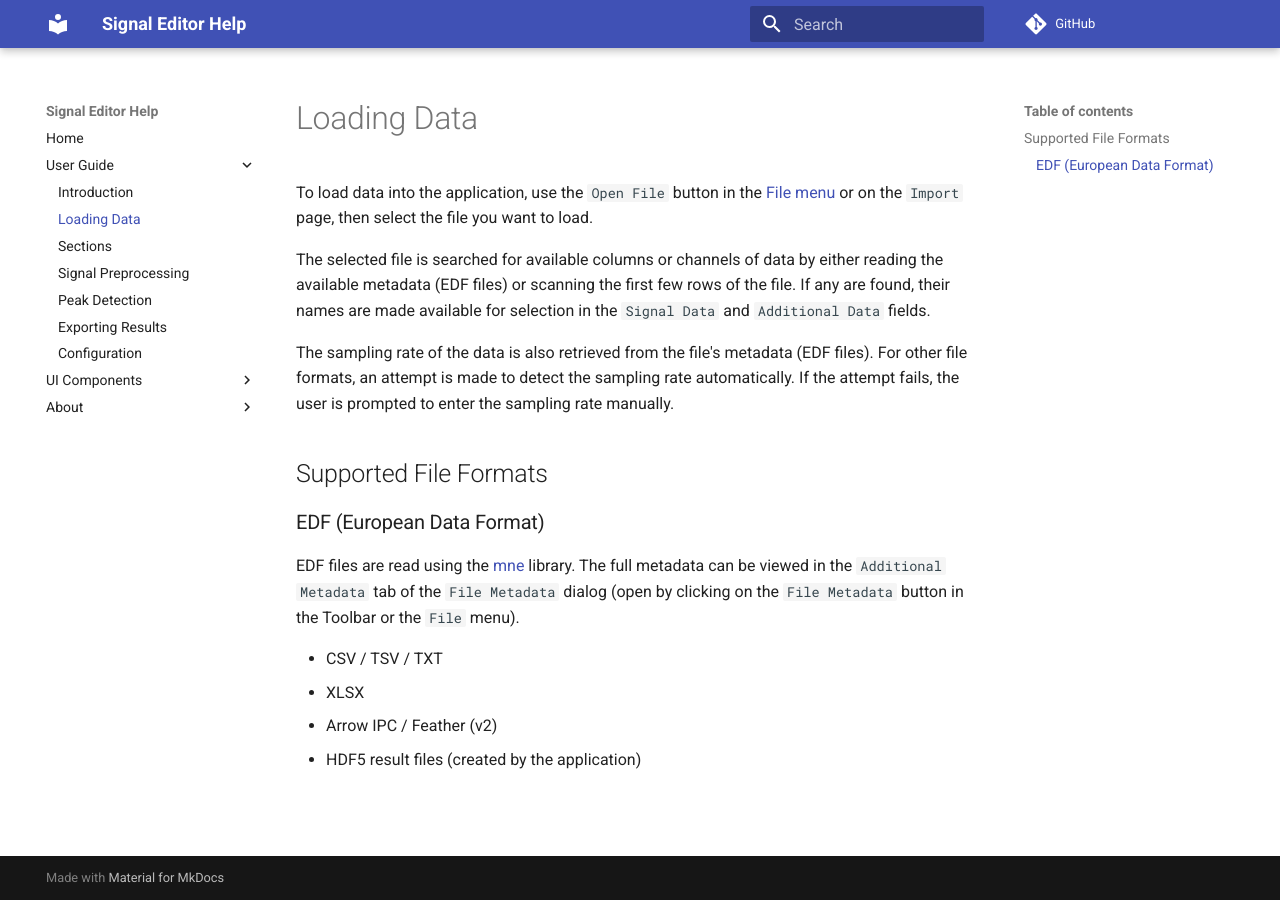
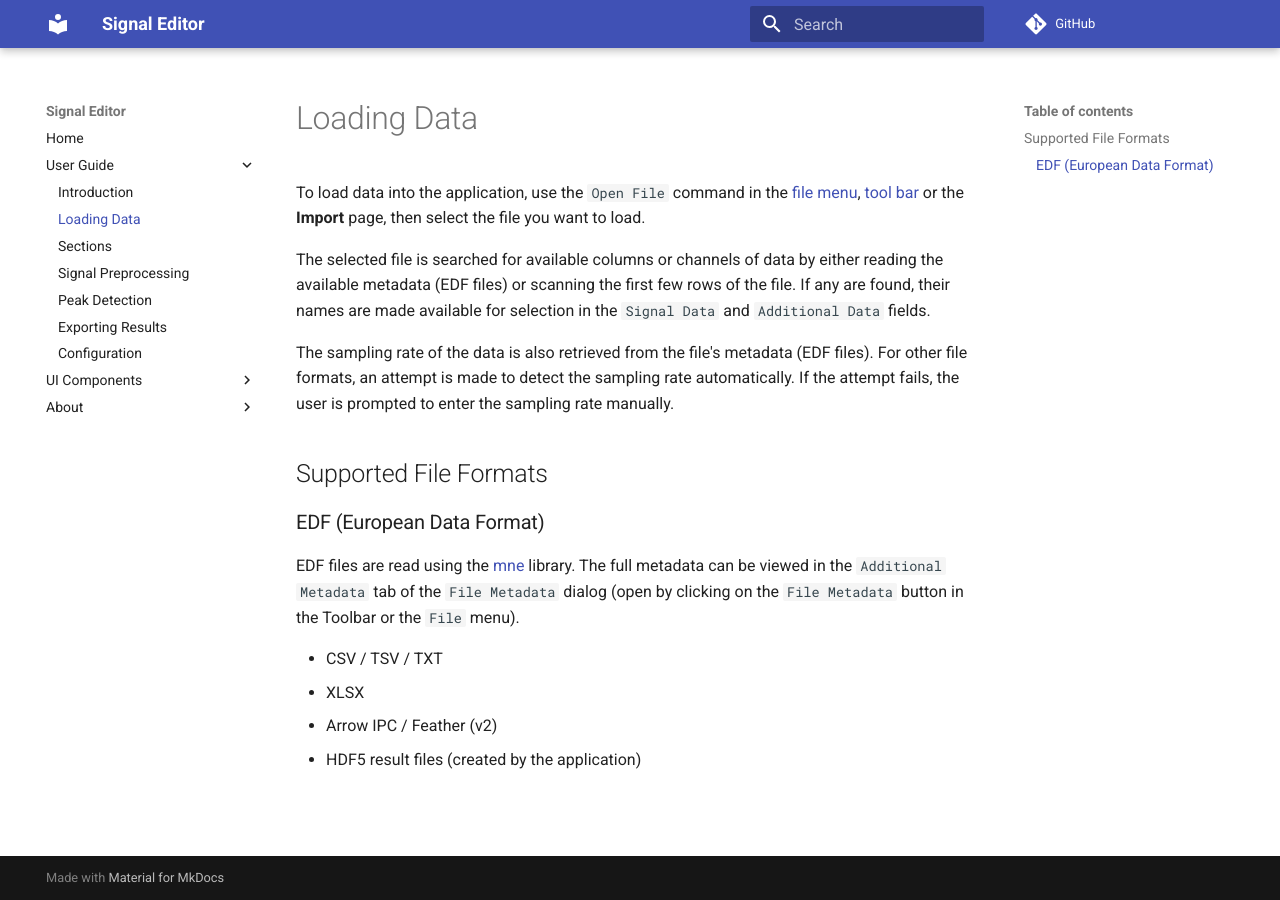
Before and after one commit to fred-kr/signal-editor-v2, an MkDocs documentation site: the page built from docs/user_guide/loading_data.md, in a window 1280 px wide. Built offline with MkDocs 1.6.1 and Material for MkDocs 9.7.7, drawn with Linux system fonts in a browser that asks for light colours; comment, search, counter and statistics services are not loaded.

Commit message:
More documentation

```diff
--- a/docs/user_guide/loading_data.md
+++ b/docs/user_guide/loading_data.md
@@ -1,6 +1,6 @@
 # Loading Data
 
-To load data into the application, use the `Open File` button in the [File menu](../ui_components/) or on the `Import` page, then select the file you want to load.
+To load data into the application, use the `Open File` command in the [file menu](../ui_components/menu_bar.md), [tool bar](../ui_components/tool_bar.md) or the **Import** page, then select the file you want to load.
 
 The selected file is searched for available columns or channels of data by either reading the available metadata (EDF files) or scanning the first few rows of the file. If any are found, their names are made available for selection in the `Signal Data` and `Additional Data` fields.
 
--- a/mkdocs.yml
+++ b/mkdocs.yml
@@ -1,4 +1,4 @@
-site_name: Signal Editor Help
+site_name: Signal Editor
 site_url: https://fred-kr.github.io/
 repo_url: https://github.com/fred-kr/signal-editor-v2
 theme:
@@ -19,6 +19,7 @@
     - 'Configuration': 'user_guide/configuration.md'
   - 'UI Components':
     - 'Menu Bar': 'ui_components/menu_bar.md'
+    - 'Tool Bar': 'ui_components/tool_bar.md'
     - 'Section List': 'ui_components/section_list.md'
     - 'Parameter Inputs': 'ui_components/parameter_inputs.md'
     - 'Status Log': 'ui_components/status_log.md'
```
Also changed, not shown: docs/ui_components/menu_bar.md (+2 -0 lines), docs/ui_components/section_list.md (+14 -0 lines), docs/ui_components/tool_bar.md (added, +5 -0 lines), docs/img/data_import.png (added), docs/img/data_import_file_selected.png (added), docs/img/menu_bar.png (added), docs/img/section_list.png (added), docs/img/tool_bar.png (added), 2 other files.
